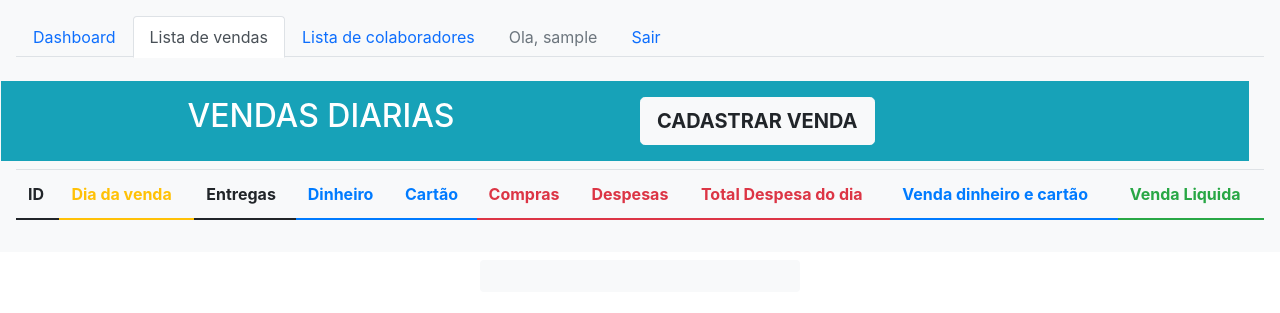
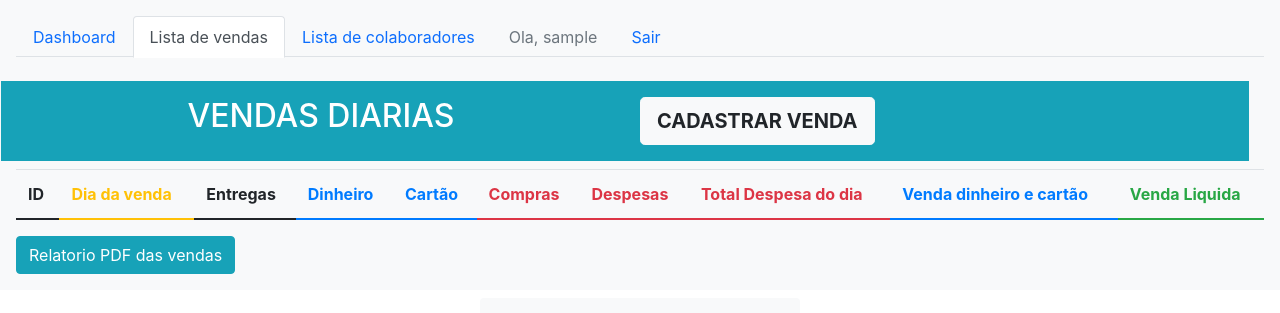
Before and after one commit to paulo9405/gestao_acai_django, a Django app: page /venda_list/ in a window 1280 px wide. Shown: the top 313 px of the page. Run offline with Django 3.2, Linux system fonts and the light colour scheme; the visitor is signed in with stand-in values (Sample User, id 1); data that the repository does not hold is empty; some libraries are stand-ins or nearby versions.

Commit message:
#ACAI-54 foi add funcionalidade impressão em pdf na lista de vendas.

```diff
--- a/core/templates/core/venda_list.html
+++ b/core/templates/core/venda_list.html
@@ -79,6 +79,7 @@
                 {% endfor %}
             </tbody>
         </table>
+        <a class="btn btn-info" href="{% url 'core_vendas_pdf' %}">Relatorio PDF das vendas</a>
     </div>
 </div>
 {% endblock  %}
--- a/core/urls.py
+++ b/core/urls.py
@@ -5,6 +5,7 @@ from .views import (
     VendaLista,
     ColaboradorCreate,
     ColaboradoresLista,
+    Vendas_pdf,
 )
 
 
@@ -19,4 +20,7 @@ urlpatterns = [
 
     path('colaborador_list/', ColaboradoresLista.as_view(),
          name="core_colaboradores_list"),
+
+    path('vendas-pdf/', Vendas_pdf.as_view(),
+        name='core_vendas_pdf'),
 ]
--- a/core/views.py
+++ b/core/views.py
@@ -1,10 +1,15 @@
-from django.shortcuts import render
 from django.views import View
 from django.views.generic import CreateView, ListView, UpdateView
 from django.contrib.auth.decorators import login_required
 from django.utils.decorators import method_decorator
 from .models import Venda, Colaborador
 from django.urls import reverse_lazy
+from django.http import HttpResponse
+from django.template.loader import get_template
+import xhtml2pdf.pisa as pisa
+import io
+from django.shortcuts import render
+
 
 
 @method_decorator(login_required, name='dispatch')
@@ -59,3 +64,30 @@ class ColaboradorCreate(CreateView):
 @method_decorator(login_required, name='dispatch')
 class ColaboradoresLista(ListView):
     model = Colaborador
+
+
+class Render:
+    @staticmethod
+    def render(path: str, params: dict, filename: str):
+        template = get_template(path)
+        html = template.render(params)
+        response = io.BytesIO()
+        pdf = pisa.pisaDocument(
+            io.BytesIO(html.encode("UTF-8")), response)
+        if not pdf.err:
+            response = HttpResponse(
+                response.getvalue(), content_type='application/pdf')
+            response['Content-Disposition'] = 'attachment;filename=%s.pdf' % filename
+            return response
+        else:
+            return HttpResponse("Error Rendering PDF", status=400)
+
+
+class Vendas_pdf(View):
+    def get(self, request):
+        vendas = Venda.objects.all()
+        params = {
+            'vendas': vendas,
+            'request': request,
+        }
+        return Render.render('core/vendas-pdf.html', params, 'vendas_pdf')
```
Also changed, not shown: core/templates/core/vendas-pdf.html (added, +48 -0 lines), requirements-dev.txt (+11 -1 lines).
